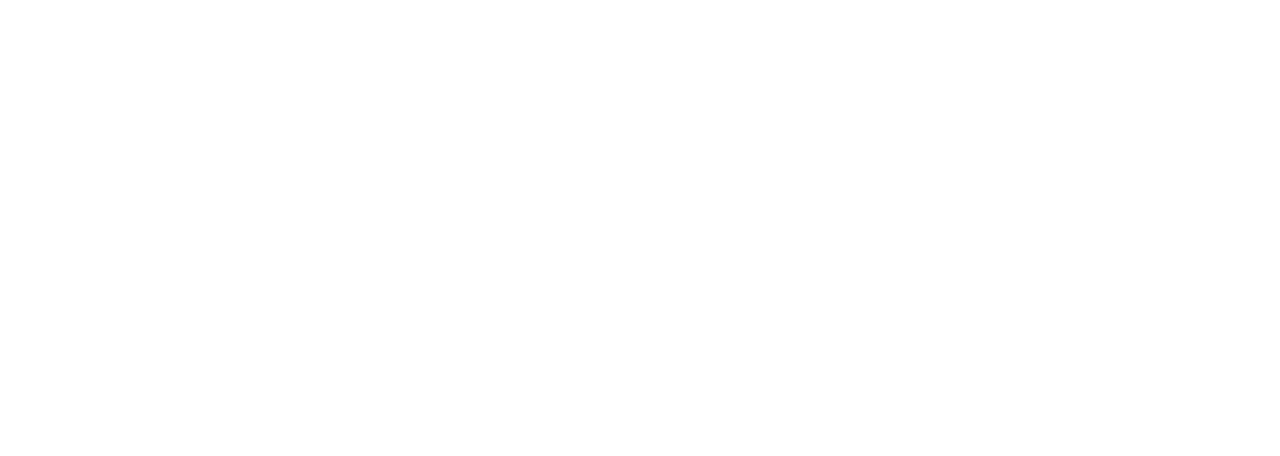
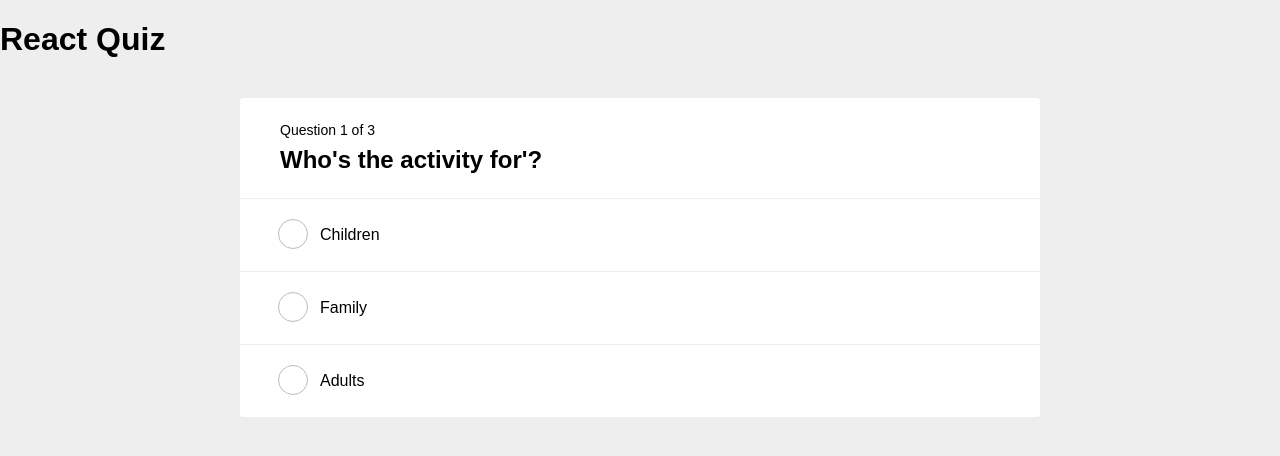
Before and after one commit to CFW25/QuarantineActivities, a Gatsby site: page /questionpage in a window 1280 px wide. Before the commit this address had no page. Built offline with nearby package versions, Linux system fonts and the light colour scheme; Gatsby itself is replaced by a stand-in of ours.

Commit message:
CompletedQuestions

```diff
--- /dev/null
+++ b/src/api/quizQuestions.js
@@ -0,0 +1,51 @@
+var quizQuestions = [
+  {
+      question: "Who's the activity for'?",
+      answers: [
+          {
+              type: "Family",
+              content: "Family"
+          },
+          {
+              type: "Children",
+              content: "Children"
+          },
+          {
+              type: "Adults",
+              content: "Adults"
+          }
+      ]
+  },
+  {
+      question: "Do you have a garden?",
+      answers: [
+          {
+              type: "Yes",
+              content: "Yes"
+          },
+          {
+              type: "No",
+              content: "No"
+          }
+      ]
+  },
+  {
+      question: "How long do you have for the activity?",
+      answers: [
+          {
+              type: "30+ Minutes",
+              content: "30+ Minutes"
+          },
+          {
+              type: "30 Minutes",
+              content: "30 Minutes"
+          },
+          {
+              type: "Under 30 minutes",
+              content: "Under 30 minutes"
+          }
+      ]
+  }
+];
+
+export default quizQuestions;
--- a/src/components/globalstyle.js
+++ b/src/components/globalstyle.js
@@ -2,14 +2,155 @@ import React from "react"
 import { createGlobalStyle } from 'styled-components'
 
 const GlobalStyle = createGlobalStyle`
-    *{
-        text-decoration:none;
-        color:black;
-        font-family: Roboto, sans-serif;
-    }
-    h1 {
-        font-size: 5rem;
-    }
+body {
+  margin: 0;
+  padding: 0;
+  font-family: -apple-system, BlinkMacSystemFont, 'Segoe UI', 'Roboto', 'Oxygen',
+    'Ubuntu', 'Cantarell', 'Fira Sans', 'Droid Sans', 'Helvetica Neue',
+    sans-serif;
+  -webkit-font-smoothing: antialiased;
+  -moz-osx-font-smoothing: grayscale;
+}
+
+code {
+  font-family: source-code-pro, Menlo, Monaco, Consolas, 'Courier New',
+    monospace;
+}
+
+* {
+  box-sizing: border-box;
+}
+
+body {
+  margin: 0;
+  padding: 0;
+  background: #eee;
+  font-family: sans-serif;
+}
+
+.container {
+  position: relative;
+  max-width: 800px;
+  margin: 0 auto;
+  background: #fff;
+  border-radius: 3px;
+}
+
+@media (min-width: 769px) {
+  .container {
+    margin: 2.5rem auto;
+  }
+}
+
+/* Result Component */
+.result {
+  padding: 1.5rem 2.5rem;
+}
+
+/* Quiz Component */
+.answerOptions {
+  margin: 0;
+  padding: 0;
+  list-style: none;
+}
+
+/* QuestionCount Component */
+.questionCount {
+  padding: 1.5rem 2.5rem 0;
+  font-size: 14px;
+}
+
+/* Question Component */
+.question {
+  margin: 0;
+  padding: 0.5rem 2.5rem 1.5rem 2.5rem;
+}
+
+/* AnswerOption Component */
+.answerOption {
+  border-top: 1px solid #eee;
+}
+
+.answerOption:hover {
+  background-color: #eefbfe;
+}
+
+.radioCustomButton {
+  position: absolute;
+  width: auto;
+  opacity: 0;
+}
+
+.radioCustomButton,
+.radioCustomLabel {
+  display: inline-block;
+  vertical-align: middle;
+  cursor: pointer;
+}
+
+.radioCustomLabel {
+  position: relative;
+  width: 100%;
+  margin: 0;
+  padding: 1.5rem 2.5rem 1.5rem 5rem;
+  font-size: 16px;
+  line-height: 1.5;
+}
+
+.radioCustomButton ~ .radioCustomLabel:before {
+  position: absolute;
+  top: 20px;
+  left: 38px;
+  width: 28px;
+  height: 28px;
+  content: '';
+  display: inline-block;
+  vertical-align: middle;
+  background: #fff;
+  border: 1px solid #bbb;
+  border-radius: 50%;
+  transition: all 0.3s;
+}
+
+.radioCustomButton:checked ~ .radioCustomLabel:before {
+  content: '';
+  background: #8bc53f url(./svg/icon-check.svg) no-repeat;
+  background-size: 27px;
+  border-color: #8bc53f;
+}
+
+/* Animation */
+.fade-enter {
+  opacity: 0;
+}
+
+.fade-enter.fade-enter-active {
+  opacity: 1;
+  transition: opacity 0.5s ease-in-out 0.3s;
+}
+
+.fade-leave {
+  position: absolute;
+  top: 0;
+  left: 0;
+  width: 100%;
+  opacity: 1;
+}
+
+.fade-leave.fade-leave-active {
+  opacity: 0;
+  transition: opacity 0.5s ease-in-out;
+}
+
+.fade-appear {
+  opacity: 0;
+}
+
+.fade-appear.fade-appear-active {
+  opacity: 1;
+  transition: opacity 0.5s ease-in-out;
+}
+
 `
 
 export default GlobalStyle;
--- /dev/null
+++ b/src/components/questions/AnswerOption.js
@@ -0,0 +1,31 @@
+import React from 'react';
+import PropTypes from 'prop-types';
+
+function AnswerOption(props) {
+  return (
+    <li className="answerOption">
+      <input
+        type="radio"
+        className="radioCustomButton"
+        name="radioGroup"
+        checked={props.answerType === props.answer}
+        id={props.answerType}
+        value={props.answerType}
+        disabled={props.answer}
+        onChange={props.onAnswerSelected}
+      />
+      <label className="radioCustomLabel" htmlFor={props.answerType}>
+        {props.answerContent}
+      </label>
+    </li>
+  );
+}
+
+AnswerOption.propTypes = {
+  answerType: PropTypes.string.isRequired,
+  answerContent: PropTypes.string.isRequired,
+  answer: PropTypes.string.isRequired,
+  onAnswerSelected: PropTypes.func.isRequired
+};
+
+export default AnswerOption;
--- /dev/null
+++ b/src/components/questions/Question.js
@@ -0,0 +1,14 @@
+import React from 'react';
+import PropTypes from 'prop-types';
+
+function Question(props) {
+return (
+    <h2 className="question">{props.content}</h2>
+    );
+}
+
+Question.propTypes = {
+    content: PropTypes.string.isRequired
+};
+
+export default Question;
--- /dev/null
+++ b/src/components/questions/QuestionCount.js
@@ -0,0 +1,17 @@
+import React from 'react';
+import PropTypes from 'prop-types';
+
+function QuestionCount(props) {
+  return (
+    <div className="questionCount">
+      Question <span>{props.counter}</span> of <span>{props.total}</span>
+    </div>
+  );
+}
+
+QuestionCount.propTypes = {
+  counter: PropTypes.number.isRequired,
+  total: PropTypes.number.isRequired
+};
+
+export default QuestionCount;
--- /dev/null
+++ b/src/components/questions/Quiz.js
@@ -0,0 +1,58 @@
+import React from 'react';
+import PropTypes from 'prop-types';
+import Question from './Question';
+import QuestionCount from './QuestionCount';
+import AnswerOption from './AnswerOption';
+import { CSSTransitionGroup } from 'react-transition-group';
+
+
+function Quiz(props) {
+    function renderAnswerOptions(key) {
+  return (
+    <AnswerOption
+      key={key.content}
+      answerContent={key.content}
+      answerType={key.type}
+      answer={props.answer}
+      questionId={props.questionId}
+      onAnswerSelected={props.onAnswerSelected}
+    />
+  );
+}
+
+  return (
+    <CSSTransitionGroup
+    className="container"
+    component="div"
+    transitionName="fade"
+    transitionEnterTimeout={800}
+    transitionLeaveTimeout={500}
+    transitionAppear
+    transitionAppearTimeout={500}
+  >
+      <div key={props.questionId}>
+        <QuestionCount
+          counter={props.questionId}
+          total={props.questionTotal}
+        />
+        <Question content={props.question} />
+        <ul className="answerOptions">
+          {props.answerOptions.map(renderAnswerOptions)}
+        </ul>
+      </div>
+  </CSSTransitionGroup>
+
+  );
+}
+
+Quiz.propTypes = {
+  answer: PropTypes.string.isRequired,
+  answerOptions: PropTypes.array.isRequired,
+  counter: PropTypes.number.isRequired,
+  question: PropTypes.string.isRequired,
+  questionId: PropTypes.number.isRequired,
+  questionTotal: PropTypes.number.isRequired,
+  onAnswerSelected: PropTypes.func.isRequired
+};
+
+export default Quiz;
--- /dev/null
+++ b/src/components/questions/Result.js
@@ -0,0 +1,51 @@
+import React from 'react';
+import PropTypes from 'prop-types';
+import {Link} from 'gatsby'
+import styled from 'styled-components'
+
+const styledH2 = styled.h2`
+
+`;
+const ResDiv = styled.div`
+    display:flex;
+    flex-direction:column;
+    align-items:center;
+    border: 2px solid #73AD21;
+    border-radius: 25px;
+    margin:0 2rem;
+
+    button{
+        background-color: #4CAF50; /* Green */
+        border: none;
+        color: white;
+        padding: 15px 32px;
+        &:hover{
+            background-color: black;
+        }
+    }
+`;
+
+function Result(props) {
+  return (
+    <ResDiv className="result">
+        <h1>Review your answers:</h1>
+        <h2>Who's the activity for'?</h2>
+        <h3>{props.resArr[0]}</h3>
+        <h2>Do you have a garden?</h2>
+        <h3>{props.resArr[1]}</h3>
+        <h2>How long do you have for the activity?</h2>
+        <h3>{props.resArr[2]}</h3>
+        <h3>Are these correct?</h3>
+        <div>
+            <Link to="/tags"><button>Yes</button></Link>
+            <button onClick={()=>window.location.reload(false)}>No</button>
+        </div>
+    </ResDiv>
+  );
+}
+
+Result.propTypes = {
+  quizResult: PropTypes.string.isRequired,
+};
+
+export default Result;
--- /dev/null
+++ b/src/pages/questionpage.js
@@ -0,0 +1,139 @@
+import React, {Component} from "react";
+import quizQuestions from "../api/quizQuestions"
+import ReactDOM from "react-dom";
+import Quiz from "../components/questions/Quiz"
+import Result from "../components/questions/Result"
+import GlobalStyle from '../components/globalstyle'
+import Question from "../components/questions/Question";
+
+class questionpage extends React.Component {
+    constructor(props) {
+        super(props);
+        this.state = {
+        counter: 0,
+        questionId: 1,
+        question: '',
+        answerOptions: [],
+        answer: '',
+        answersCount: {},
+        result: '',
+        arr: []
+        };
+
+        this.handleAnswerSelected = this.handleAnswerSelected.bind(this);
+    }
+
+    componentDidMount() {
+        const shuffledAnswerOptions = quizQuestions.map(question =>
+        this.shuffleArray(question.answers)
+        );
+        this.setState({
+        question: quizQuestions[0].question,
+        answerOptions: shuffledAnswerOptions[0]
+        });
+    }
+
+    shuffleArray(array) {
+        var currentIndex = array.length,
+        temporaryValue,
+        randomIndex;
+
+        // While there remain elements to shuffle...
+        while (0 !== currentIndex) {
+        // Pick a remaining element...
+        randomIndex = Math.floor(Math.random() * currentIndex);
+        currentIndex -= 1;
+
+        // And swap it with the current element.
+        temporaryValue = array[currentIndex];
+        array[currentIndex] = array[randomIndex];
+        array[randomIndex] = temporaryValue;
+        }
+
+        return array;
+    }
+
+    handleAnswerSelected(event) {
+        this.setUserAnswer(event.currentTarget.value);
+
+        this.state.arr.push(event.currentTarget.value);
+
+        if (this.state.questionId < quizQuestions.length) {
+        setTimeout(() => this.setNextQuestion(), 300);
+        } else {
+        setTimeout(() => this.setResults(this.getResults()), 300);
+        }
+    }
+
+    setUserAnswer(answer) {
+        this.setState((state, props) => ({
+        answersCount: {
+            ...state.answersCount,
+            [answer]: (state.answersCount[answer] || 0) + 1
+        },
+        answer: answer
+        }));
+    }
+
+    setNextQuestion() {
+        const counter = this.state.counter + 1;
+        const questionId = this.state.questionId + 1;
+
+        this.setState({
+        counter: counter,
+        questionId: questionId,
+        question: quizQuestions[counter].question,
+        answerOptions: quizQuestions[counter].answers,
+        answer: ''
+        });
+    }
+
+    getResults() {
+        const answersCount = this.state.answersCount;
+        const answersCountKeys = Object.keys(answersCount);
+        const answersCountValues = answersCountKeys.map(key => answersCount[key]);
+        const maxAnswerCount = Math.max.apply(null, answersCountValues);
+        // return answersCountValues
+        return answersCountKeys.filter(key => answersCount[key] === maxAnswerCount);
+    }
+
+    setResults(result) {
+        if (result.length === 1) {
+        this.setState({ result: result[0] });
+        } else {
+        this.setState({ result: 'Undetermined' });
+        }
+    }
+
+    renderQuiz() {
+        return (
+        <Quiz
+            answer={this.state.answer}
+            answerOptions={this.state.answerOptions}
+            questionId={this.state.questionId}
+            question={this.state.question}
+            questionTotal={quizQuestions.length}
+            onAnswerSelected={this.handleAnswerSelected}
+        />
+        );
+    }
+
+    renderResult() {
+        return <Result quizResult={this.state.result} resArr={this.state.arr} />;
+    }
+
+
+    render() {
+        return (
+        <div>
+        <GlobalStyle/>
+            <div>
+                <h1>React Quiz</h1>
+            </div>
+            {this.state.result ? this.renderResult() : this.renderQuiz()}
+        </div>
+    )
+}
+}
+
+export default questionpage
```
Also changed, not shown: package.json (+7 -0 lines), src/components/questions/QuestionOption.js (added, +31 -0 lines), src/pages/activitiespage.js (+9 -0 lines), src/pages/index.js (+31 -50 lines), src/pages/questionOne.js (deleted, +0 -10 lines), src/pages/questionThree.js (deleted, +0 -13 lines), src/pages/questionTwo.js (deleted, +0 -13 lines), src/question-pages/question-1.md (deleted, +0 -8 lines), src/question-pages/question-2.md (deleted, +0 -8 lines), 1 other file.
